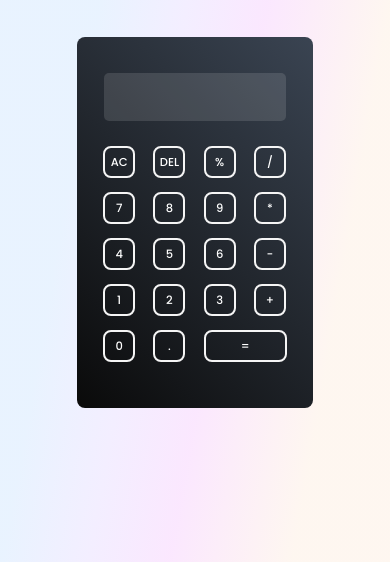
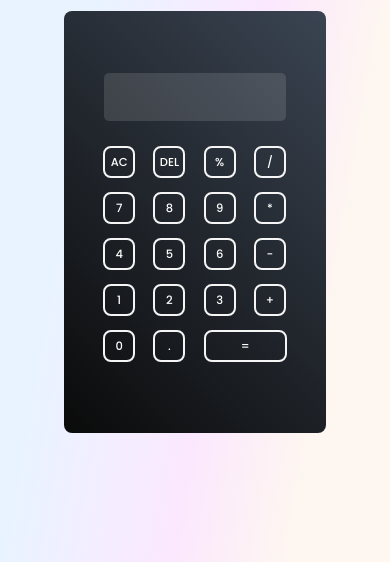
Before and after one commit to hellolalit/calculator, a plain HTML site: page index.html in a window 390 px wide. Shown: the part 274-844 px from the top of the page. Drawn offline with Linux system fonts and the light colour scheme.

Commit message:
fixed responsive bug for moblie

```diff
--- a/css/style.css
+++ b/css/style.css
@@ -147,8 +147,8 @@ button:active {
     }
 
     .cal-container {
-        min-height: 44vh !important;
-        min-width: 28vh !important;
+        min-height: 50vh !important;
+        min-width: 31vh !important;
     }
 
     #display {
```
